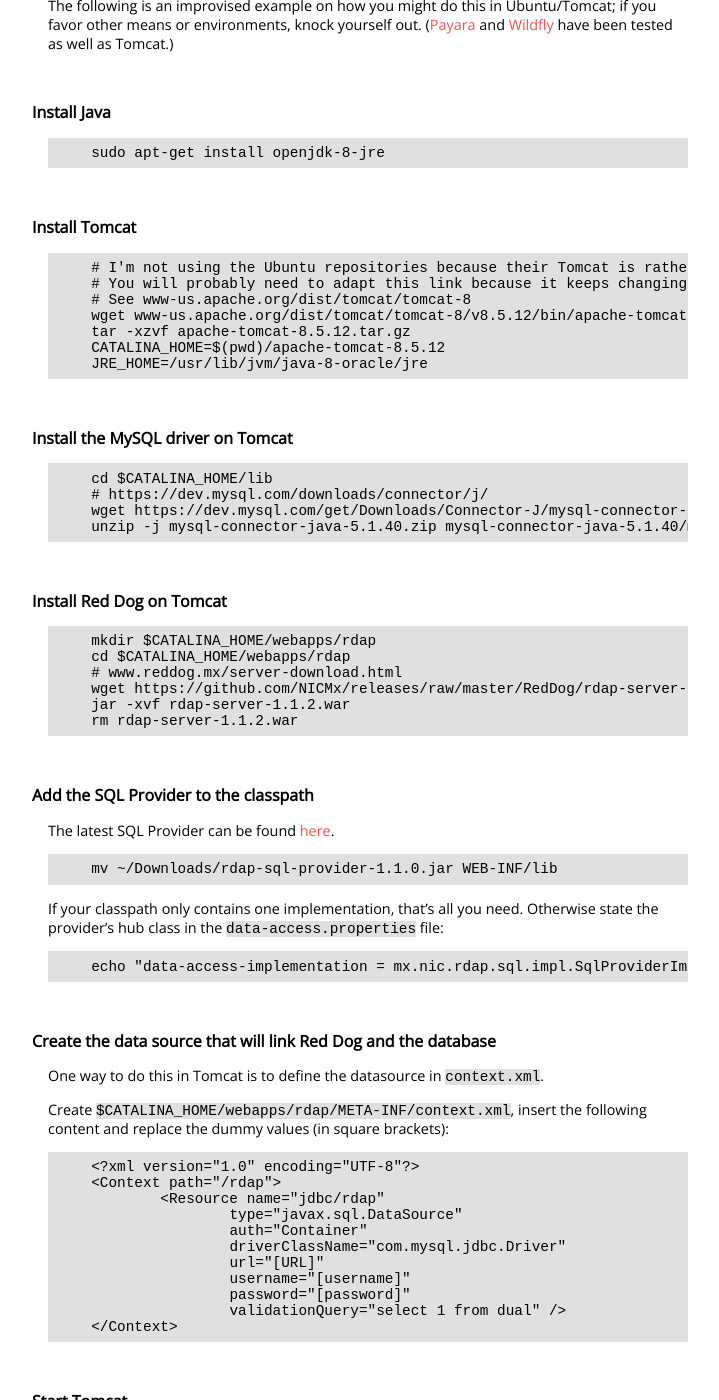
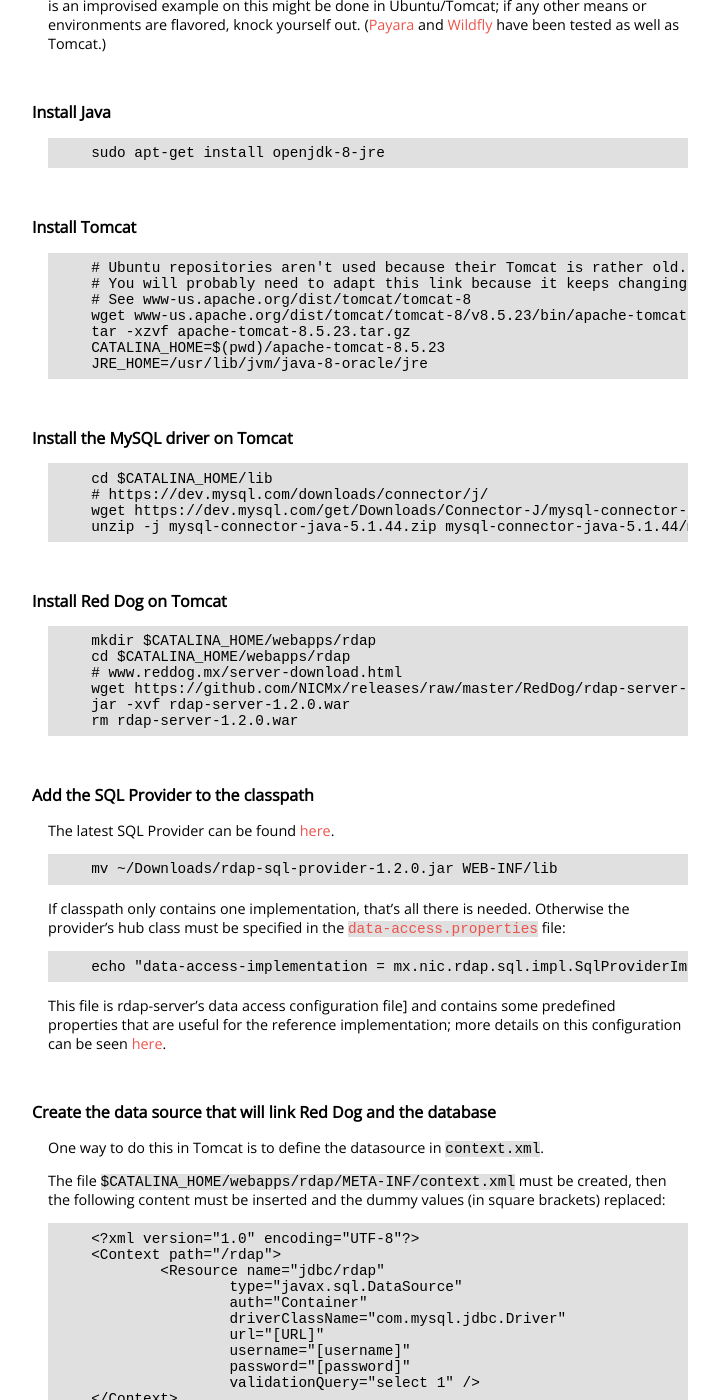
Before and after one commit to NICMx/rdap-server, a Jekyll site: the page built from server-install-option-3.md, in a window 1280 px wide and 1400 px high, scrolled down 233 px. Shown: the whole window, without its empty margins (272-991 px from the left). Built offline with Jekyll 4.4.1, drawn with Linux system fonts in a browser that asks for light colours; nearby versions of some CDN libraries; some of the changed text lies outside the part shown.

Commit message:
Update server and sql-provider versions; updates at files included on installation docs (mostly redaction, and for tomcat and MySQL the version was updated)

```diff
--- a/_config.yml
+++ b/_config.yml
@@ -1,8 +1,8 @@
 markdown: kramdown
 
-latest-server: 1.1.2
+latest-server: 1.2.0
 latest-demo-server: 1.1.0
-latest-sql-provider: 1.1.0
+latest-sql-provider: 1.2.0
 latest-sample-data-impl: 0.0.2
 
 defaults:
--- a/_includes/installation/0-intro
+++ b/_includes/installation/0-intro
@@ -1,3 +1,3 @@
 # Server Installation
 
-The server is your typical servlet Java WAR; simply toss it into your favorite servlet container. The following is an improvised example on how you might do this in Ubuntu/Tomcat; if you favor other means or environments, knock yourself out. ([Payara](http://www.payara.fish/) and [Wildfly](http://wildfly.org/) have been tested as well as Tomcat.)
+The server is a typical servlet Java WAR; so, simply toss it into a servlet container. The following is an improvised example on this might be done in Ubuntu/Tomcat; if any other means or environments are flavored, knock yourself out. ([Payara](http://www.payara.fish/) and [Wildfly](http://wildfly.org/) have been tested as well as Tomcat.)
--- a/_includes/installation/2-tomcat
+++ b/_includes/installation/2-tomcat
@@ -1,9 +1,9 @@
 ## Install Tomcat
 
-	# I'm not using the Ubuntu repositories because their Tomcat is rather old.
+	# Ubuntu repositories aren't used because their Tomcat is rather old.
 	# You will probably need to adapt this link because it keeps changing.
 	# See www-us.apache.org/dist/tomcat/tomcat-8
-	wget www-us.apache.org/dist/tomcat/tomcat-8/v8.5.12/bin/apache-tomcat-8.5.12.tar.gz
-	tar -xzvf apache-tomcat-8.5.12.tar.gz
-	CATALINA_HOME=$(pwd)/apache-tomcat-8.5.12
+	wget www-us.apache.org/dist/tomcat/tomcat-8/v8.5.23/bin/apache-tomcat-8.5.23.tar.gz
+	tar -xzvf apache-tomcat-8.5.23.tar.gz
+	CATALINA_HOME=$(pwd)/apache-tomcat-8.5.23
 	JRE_HOME=/usr/lib/jvm/java-8-oracle/jre
--- a/_includes/installation/3-mysql
+++ b/_includes/installation/3-mysql
@@ -2,5 +2,5 @@
 
 	cd $CATALINA_HOME/lib
 	# https://dev.mysql.com/downloads/connector/j/
-	wget https://dev.mysql.com/get/Downloads/Connector-J/mysql-connector-java-5.1.40.zip
-	unzip -j mysql-connector-java-5.1.40.zip mysql-connector-java-5.1.40/mysql-connector-java-5.1.40-bin.jar
+	wget https://dev.mysql.com/get/Downloads/Connector-J/mysql-connector-java-5.1.44.zip
+	unzip -j mysql-connector-java-5.1.44.zip mysql-connector-java-5.1.44/mysql-connector-java-5.1.44-bin.jar
--- a/_includes/installation/5-dai-generic
+++ b/_includes/installation/5-dai-generic
@@ -1,4 +1,4 @@
-## Add your data access implementation to the classpath
+## Add the data access implementation to the classpath
 
 	mv <path-to-your-implementation> WEB-INF/lib
 
@@ -6,8 +6,8 @@
 
 	mv ~/Downloads/rdap-sample-daa-impl-{{ site.latest-sample-data-impl }}.jar WEB-INF/lib
 
-If your classpath only contains one implementation and it includes a [service provider configuration file](data-access-layer.html), that's all you need. Otherwise state the hub class of your intended implementation in the `data-access.properties` file.
+If classpath only contains one implementation and it includes a [service provider configuration file](data-access-layer.html), that's all that it needs. Otherwise state the hub class of the intended implementation in the `data-access.properties` file.
 
 	echo "data-access-implementation = mx.nic.rdap.sample.SampleHub" > WEB-INF/data-access.properties
 
-If your implementation requires configuration, now would be a good time to tweak it by adding more key-values to `data-access.properties`. This file is rdap-server's [data access configuration file](https://github.com/NICMx/rdap-data-access-api/blob/v1.1.0/src/main/java/mx/nic/rdap/db/spi/DataAccessImplementation.java#L29).
+If the implementation requires configuration, now would be a good time to tweak it by adding more key-values to `data-access.properties`. This file is rdap-server's expected [data access configuration file](https://github.com/NICMx/rdap-data-access-api/blob/v1.1.0/src/main/java/mx/nic/rdap/db/spi/DataAccessImplementation.java#L29).
--- a/_includes/installation/5-dai-sqlprovider
+++ b/_includes/installation/5-dai-sqlprovider
@@ -4,6 +4,8 @@
 
 	mv ~/Downloads/rdap-sql-provider-{{ site.latest-sql-provider }}.jar WEB-INF/lib
 
-If your classpath only contains one implementation, that's all you need. Otherwise state the provider's hub class in the `data-access.properties` file:
+If classpath only contains one implementation, that's all there is needed. Otherwise the provider's hub class must be specified in the [`data-access.properties`](https://github.com/NICMx/rdap-server/blob/master/src/main/webapp/WEB-INF/data-access.properties) file:
 
 	echo "data-access-implementation = mx.nic.rdap.sql.impl.SqlProviderImplementation" > WEB-INF/data-access.properties
+
+This file is rdap-server's data access configuration file] and contains some predefined properties that are useful for the reference implementation; more details on this configuration can be seen [here](data-access-configuration.html).
--- a/_includes/installation/6-queries
+++ b/_includes/installation/6-queries
@@ -1,5 +1,5 @@
-## Add your queries to the classpath
+## Add custom queries to the classpath
 
-There are more elegant ways to do this, but a relatively fuss-free and reliable one is by placing the `user_sql_files` directory in `WEB-INF/classes`.
+There are more elegant ways to do this, but a relatively fuss-free and reliable option is to place in `WEB-INF/classes` the custom directory (that must contain all the customized queries files); assuming that such directory is named `user_sql_files`, this can be done:
 
 	mv ~/Documents/user_sql_files WEB-INF/classes
--- a/_includes/installation/7-datasource
+++ b/_includes/installation/7-datasource
@@ -2,7 +2,7 @@
 
 One way to do this in Tomcat is to define the datasource in `context.xml`.
 
-Create `$CATALINA_HOME/webapps/rdap/META-INF/context.xml`, insert the following content and replace the dummy values (in square brackets):
+The file `$CATALINA_HOME/webapps/rdap/META-INF/context.xml` must be created, then the following content must be inserted and the dummy values (in square brackets) replaced:
 
 	<?xml version="1.0" encoding="UTF-8"?>
 	<Context path="/rdap">
@@ -13,5 +13,5 @@
 			url="[URL]"
 			username="[username]"
 			password="[password]"
-			validationQuery="select 1 from dual" />
+			validationQuery="select 1" />
 	</Context>
--- a/_includes/installation/8-test-dai
+++ b/_includes/installation/8-test-dai
@@ -2,6 +2,6 @@
 
 	$CATALINA_HOME/bin/startup.sh
 
-Your Red Dog server is now running and serving data provided by your implementation.
+Red Dog server is now running and serving data provided by the implementation.
 
 ![Sample Firefox screenshot](img/sample-query-custom-mode.png)
--- a/_includes/installation/8-test-sql
+++ b/_includes/installation/8-test-sql
@@ -2,6 +2,6 @@
 
 	$CATALINA_HOME/bin/startup.sh
 
-Your Red Dog server is now running and serving data provided by the SQL Provider's queries.
+Red Dog server is now running and serving data provided by the SQL Provider's queries.
 
 ![Sample Firefox screenshot](img/sample-query-custom-mode.png)
```
